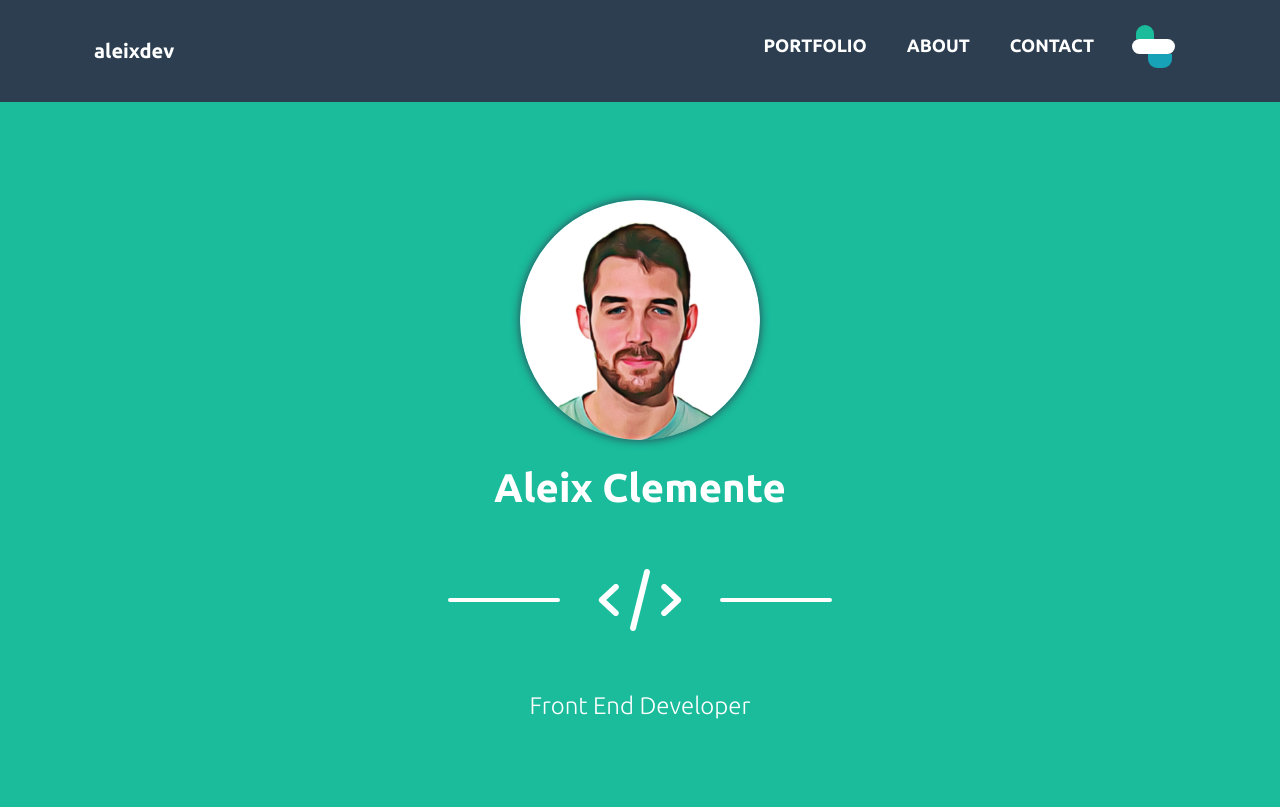
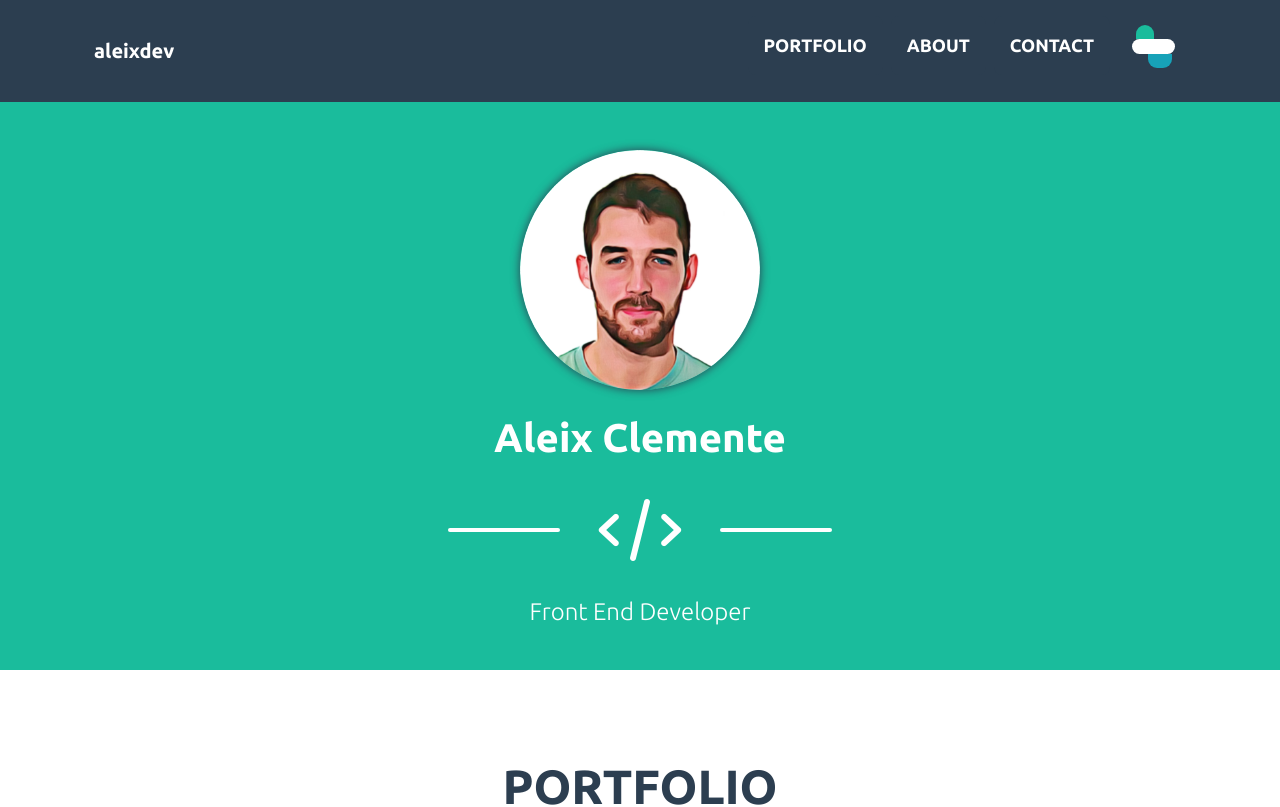
Before and after one commit to aleixdeveloper/aleixdeveloper.github.io_deprecated, a React (Create React App) app: page / in a window 1280 px wide. Shown: the top 807 px of the page. Built offline with nearby package versions, Linux system fonts and the light colour scheme.

Commit message:
aesthetic changes

```diff
--- a/src/assets/css/custom.css
+++ b/src/assets/css/custom.css
@@ -85,6 +85,13 @@
   }
 }
 
+.divider-custom-code{
+  margin: 0;
+}
+.masthead{
+  padding-top: 150px;
+  padding-bottom: 40px;
+}
 .navbar-nav .nav-item:hover {
   text-decoration: underline;
 }
--- a/src/components/Header.js
+++ b/src/components/Header.js
@@ -24,7 +24,7 @@ const Header = () => {
 
     return (
         <header className="masthead text-center" style={theme.primary}>
-            <div className="container d-flex align-items-center flex-column">
+            <div className="container header d-flex align-items-center flex-column">
                 <div className="img-hover-zoom img-hover-zoom--xyz"
                     onMouseOver={hoverIn}
                     onMouseOut={hoverOut}
@@ -34,7 +34,7 @@ const Header = () => {
 
                 <h1 className="masthead-heading mb-0" style={h1Style}>Aleix Clemente</h1>
 
-                <div className="divider-custom">
+                <div className="divider-custom divider-custom-code">
                     <div className="divider-custom-line" style={theme.primaryReversed}></div>
                     <div className="divider-custom-icon"><img src={theme.id % 2 !== 0 ? code_white : code_black} alt='Code icon </>' style={code_iconStyle} /></div>
                     <div className="divider-custom-line" style={theme.primaryReversed}></div>
```
